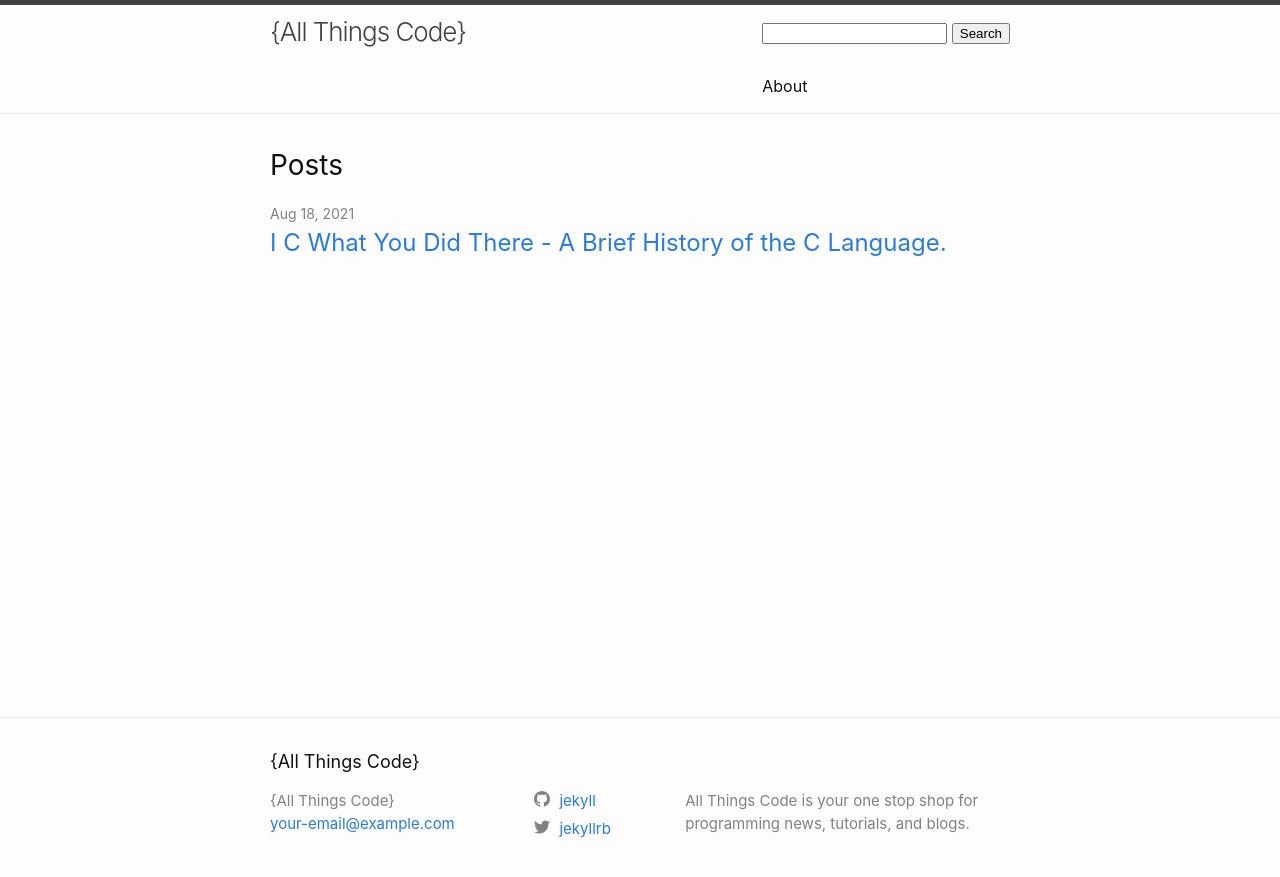
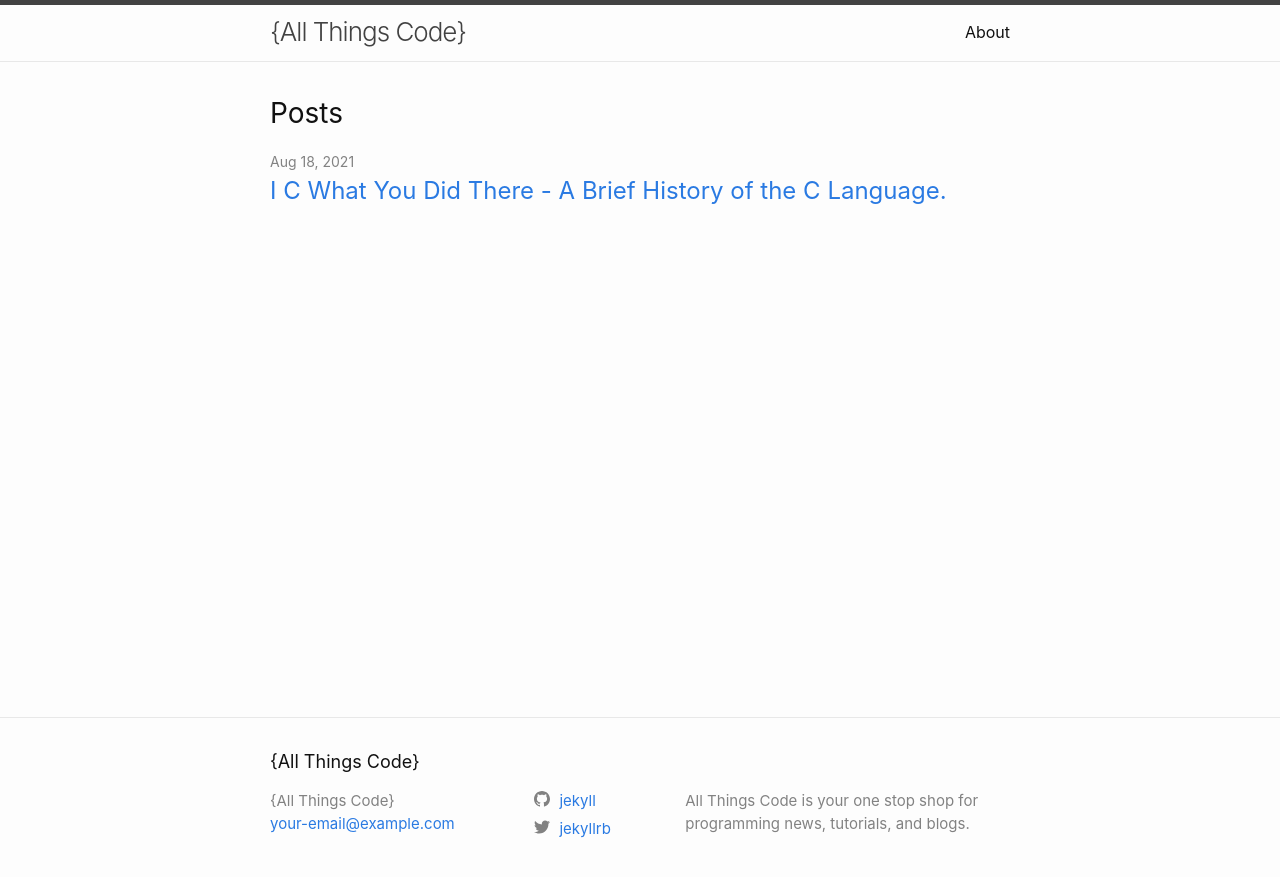
Before and after one commit to allthings-code/allthings-code.github.io, a Jekyll site: the page built from index.markdown, in a window 1280 px wide. Shown: the top 877 px of the page. Built offline with Jekyll 4.4.1, drawn with Linux system fonts in a browser that asks for light colours; comment, search, counter and statistics services are not loaded.

Commit message:
Moved search logic.

```diff
--- a/_includes/header.html
+++ b/_includes/header.html
@@ -7,10 +7,10 @@
 
     {%- if page_paths -%}
       <nav class="site-nav">
-        <form method="get" action="../_layouts/search.html">
-    <input type="text" name="q">
-    <button type="submit">Search</button>
-</form>
+        <div>
+          <script async src="https://cse.google.com/cse.js?cx=24861c2fdff35af79"></script>
+          <div class="gcse-search"></div>
+        </div>
         <input type="checkbox" id="nav-trigger" class="nav-trigger" />
         <label for="nav-trigger">
           <span class="menu-icon">
```
